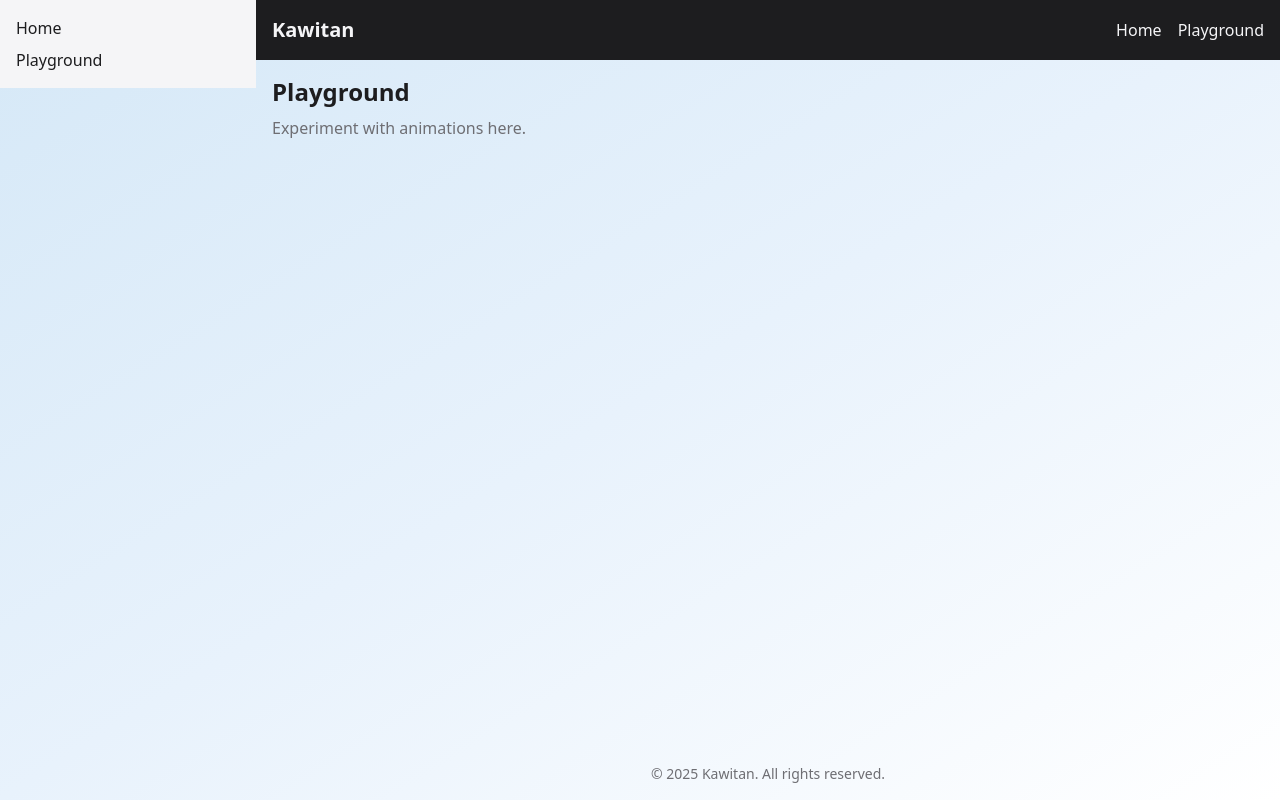
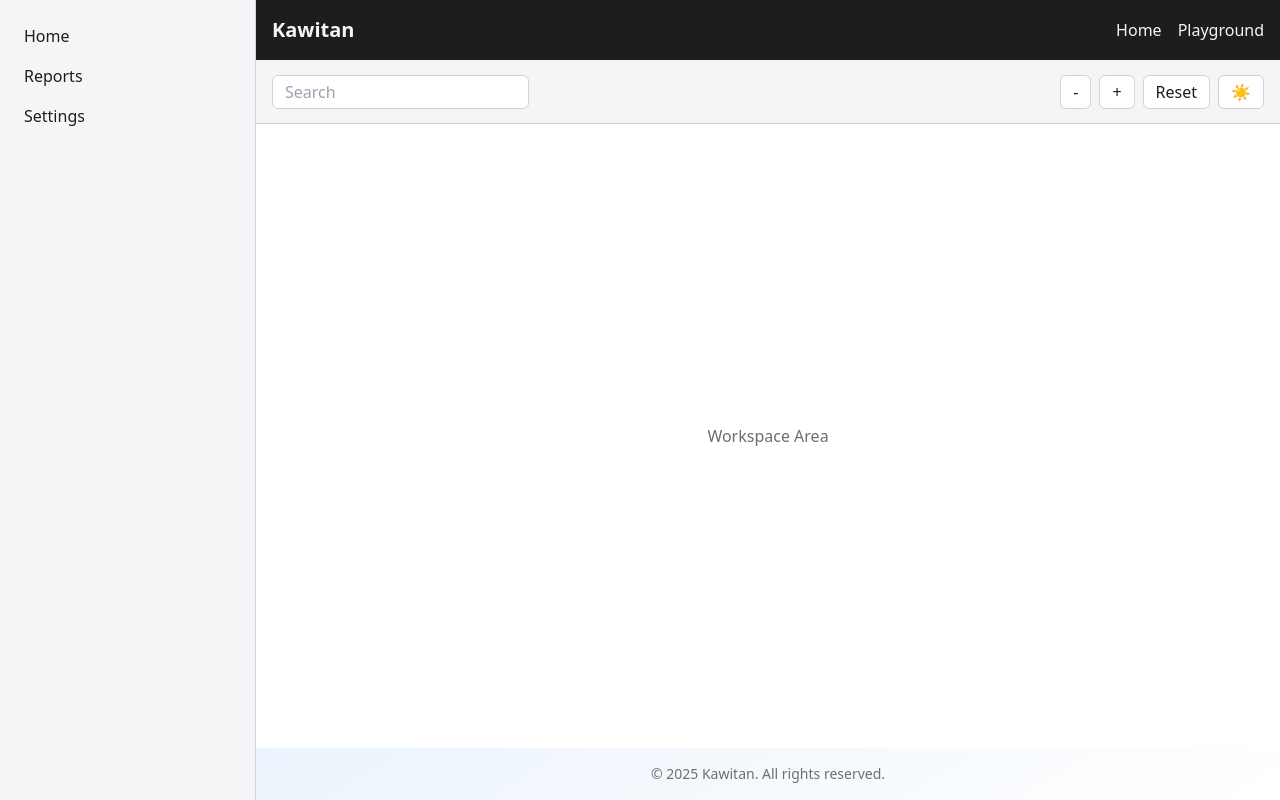
Before and after one commit to putuwistika/LabPutuWistika, a React (Vite) app in the folder kawitan-react/: page /vis-playground in a window 1280 px wide. Built offline with nearby package versions, Linux system fonts and the light colour scheme.

Commit message:
feat: add airflow-style playground layout

```diff
--- a/kawitan-react/src/components/Sidebar.jsx
+++ b/kawitan-react/src/components/Sidebar.jsx
@@ -3,19 +3,24 @@ import { Link } from 'react-router-dom'
 
 export default function Sidebar() {
   return (
+    <div className="w-64 flex-shrink-0">
       <motion.aside
         initial={{ x: -250 }}
         animate={{ x: 0 }}
-      className="w-64 h-full bg-softGray p-4 space-y-2"
+        className="fixed left-0 top-0 h-screen w-64 bg-softGray border-r border-mediumGray p-6 flex flex-col space-y-6"
       >
-      <nav className="flex flex-col space-y-2">
+        <nav className="flex flex-col space-y-4 text-textPrimary">
           <Link to="/welcome" className="hover:text-accentBlue">
             Home
           </Link>
-        <Link to="/vis-playground" className="hover:text-accentBlue">
-          Playground
+          <Link to="/reports" className="hover:text-accentBlue">
+            Reports
+          </Link>
+          <Link to="/settings" className="hover:text-accentBlue">
+            Settings
           </Link>
         </nav>
       </motion.aside>
+    </div>
   )
 }
--- a/kawitan-react/src/pages/PlaygroundPage.jsx
+++ b/kawitan-react/src/pages/PlaygroundPage.jsx
@@ -1,16 +1,63 @@
+import { useState } from 'react'
 import { motion } from 'framer-motion'
 
 export default function PlaygroundPage() {
+  const [zoom, setZoom] = useState(100)
+  const [dark, setDark] = useState(false)
+
+  const zoomIn = () => setZoom((z) => z + 10)
+  const zoomOut = () => setZoom((z) => Math.max(10, z - 10))
+  const resetZoom = () => setZoom(100)
+  const toggleTheme = () => setDark((d) => !d)
+
+  const inputClasses =
+    'px-3 py-1 rounded-md border border-mediumGray bg-white focus:outline-none focus:ring-2 focus:ring-accentBlue'
+
   return (
-    <div className="p-4">
-      <motion.h2
-        className="text-2xl font-semibold mb-2"
-        initial={{ opacity: 0 }}
-        animate={{ opacity: 1 }}
+    <div className="h-full flex flex-col">
+      <div className="h-16 flex items-center justify-between px-4 bg-softGray border-b border-mediumGray">
+        <input type="text" placeholder="Search" className={inputClasses} />
+        <div className="flex items-center space-x-2">
+          <button
+            onClick={zoomOut}
+            className="px-3 py-1 rounded-md border border-mediumGray bg-white hover:bg-softGray transition"
+          >
+            -
+          </button>
+          <button
+            onClick={zoomIn}
+            className="px-3 py-1 rounded-md border border-mediumGray bg-white hover:bg-softGray transition"
+          >
+            +
+          </button>
+          <button
+            onClick={resetZoom}
+            className="px-3 py-1 rounded-md border border-mediumGray bg-white hover:bg-softGray transition"
+          >
+            Reset
+          </button>
+          <button
+            onClick={toggleTheme}
+            className="px-3 py-1 rounded-md border border-mediumGray bg-white hover:bg-softGray transition"
+          >
+            {dark ? '🌙' : '☀️'}
+          </button>
+        </div>
+      </div>
+      <div
+        className={`flex-1 flex items-center justify-center ${
+          dark ? 'bg-primaryDark text-softGray' : 'bg-white text-textPrimary'
+        }`}
       >
-        Playground
-      </motion.h2>
-      <p className="text-textSecondary">Experiment with animations here.</p>
+        <motion.div
+          className="w-full h-full flex items-center justify-center"
+          style={{ transform: `scale(${zoom / 100})` }}
+          initial={{ opacity: 0 }}
+          animate={{ opacity: 1 }}
+        >
+          <p className="text-textSecondary">Workspace Area</p>
+        </motion.div>
+      </div>
     </div>
   )
 }
```
Lines whose indentation alone changed are shown as unchanged.
